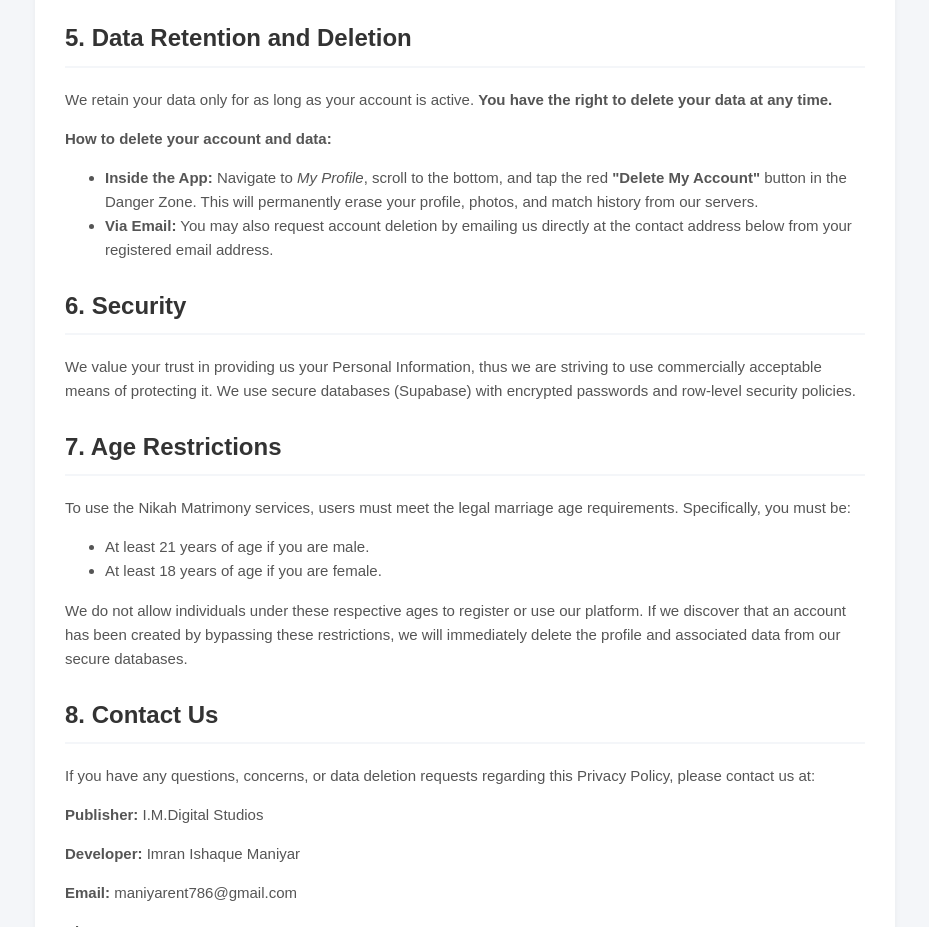
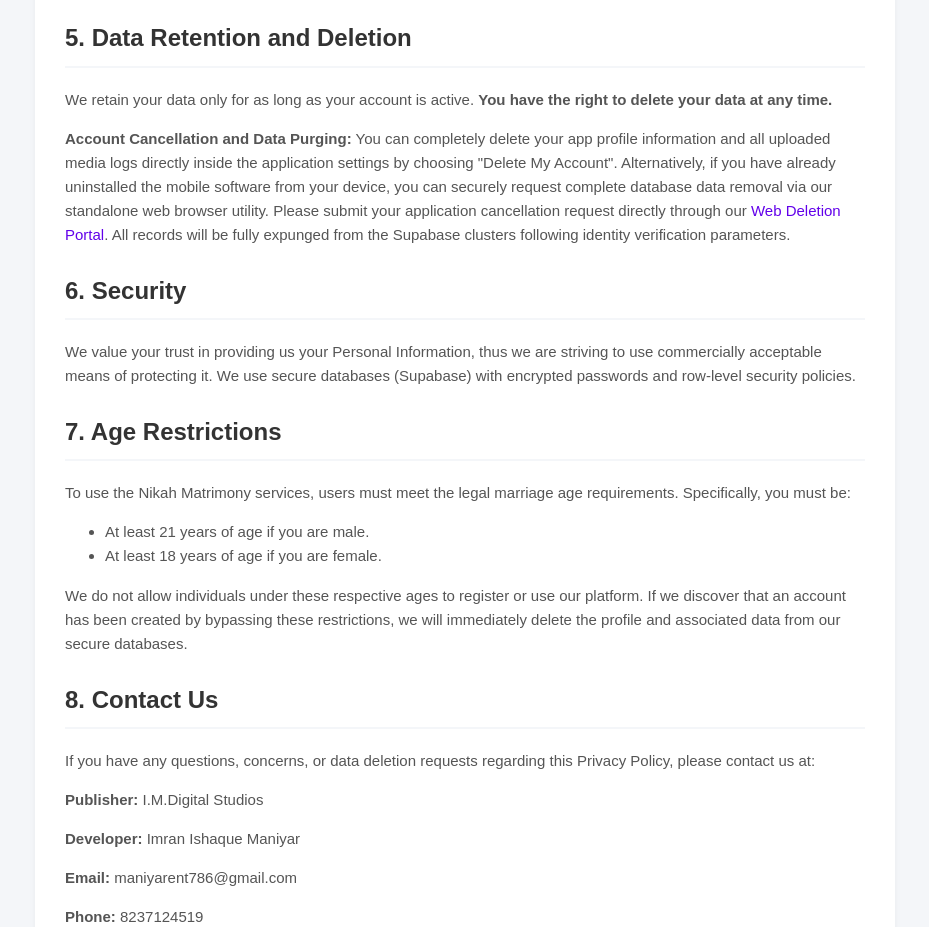
Before and after one commit to sciencesparks/amst-connect-web, a plain HTML site: page index.html in a window 1280 px wide. Shown: the part 1100-2027 px from the top of the page, without its empty margins (175-1104 px from the left). Drawn offline with Linux system fonts and the light colour scheme.

Commit message:
Revise account deletion and data purging instructions
Updated account deletion instructions for clarity and added a link to the Web Deletion Portal.

```diff
--- a/index.html
+++ b/index.html
@@ -94,11 +94,10 @@
             <section>
                 <h2>5. Data Retention and Deletion</h2>
                 <p>We retain your data only for as long as your account is active. <b>You have the right to delete your data at any time.</b></p>
-                <p><b>How to delete your account and data:</b></p>
-                <ul>
-                    <li><b>Inside the App:</b> Navigate to <i>My Profile</i>, scroll to the bottom, and tap the red <b>"Delete My Account"</b> button in the Danger Zone. This will permanently erase your profile, photos, and match history from our servers.</li>
-                    <li><b>Via Email:</b> You may also request account deletion by emailing us directly at the contact address below from your registered email address.</li>
-                </ul>
+                <p>
+                    <b>Account Cancellation and Data Purging:</b> You can completely delete your app profile information and all uploaded media logs directly inside the application settings by choosing "Delete My Account". Alternatively, if you have already uninstalled the mobile software from your device, you can securely request complete database data removal via our standalone web browser utility. Please submit your application cancellation request directly through our
+                    <a href="https://sciencesparks.github.io/amst-connect-web/delete-account.html" target="_blank">Web Deletion Portal</a>. All records will be fully expunged from the Supabase clusters following identity verification parameters.
+                </p>
             </section>
 
             <section>
```
